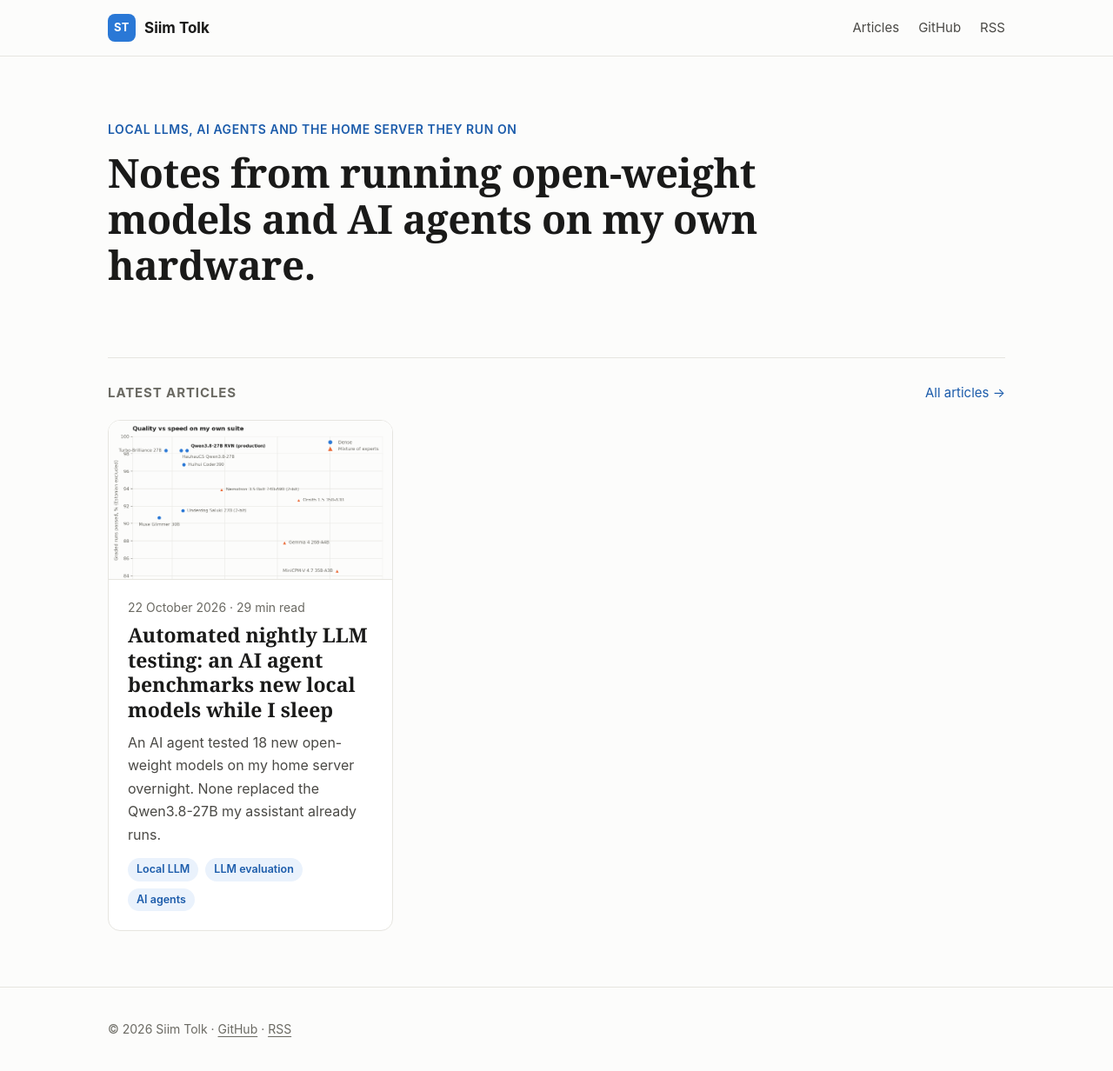
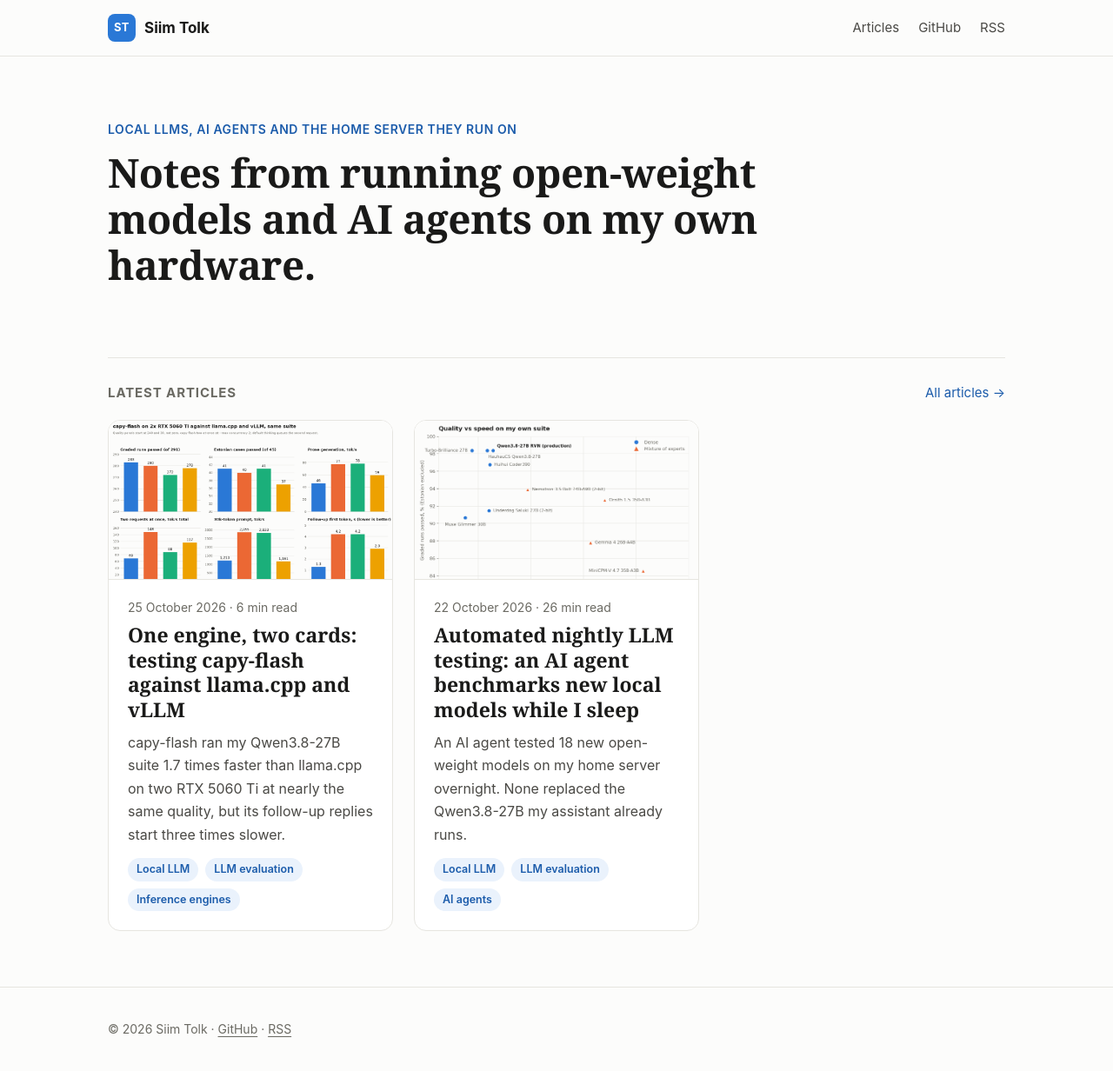
Before and after one commit to siimtolk/siimtolk.github.io, a Jekyll site: the page built from index.html, in a window 1280 px wide and 1249 px high. Shown: the top 1232 px of the window at 87% size. Built offline with Jekyll 4.4.1, drawn with Linux system fonts in a browser that asks for light colours; part of the change alters nothing that is shown.

Commit message:
capy-flash: own article with comparison chart and tables; short pointer in the LLM testing post
Co-Authored-By: Claude Sonnet 5.5 <noreply@anthropic.com>

```diff
--- a/_posts/2026-10-22-llm-testing-overnight.md
+++ b/_posts/2026-10-22-llm-testing-overnight.md
@@ -268,32 +268,7 @@ The AWQ build answered the side-by-side llama.cpp vs vLLM question. [twolven's b
 
 ## A third engine: capy-flash
 
-The newest candidate was not a model but an engine. capy-flash is a two-GPU tensor-parallel inference server for Qwen3.8-27B on RTX 50 cards. It runs its own `.ninfer` weight files, so it needs a build made for it: I used Feyd89's QUASAR-QAT NVFP4 artifact, 17.4 GB, stock Qwen3.8-27B with quantization-aware 4-bit projections and the MTP head included. Like the vLLM builds it is a separate candidate with its own procedure, and the agent again only measures; production is not switched. I started this test by hand at 04:01, outside the window, and production was down for an hour.
-
-It came up on the first try at full defaults, in 68 seconds (vLLM took 4.5 to 5.5 minutes), with one 196,608-token context in 25.9 GB. The catch is reasoning. Production runs at low reasoning effort; capy-flash has no server default for it, so out of the box the model thinks in full. I ran the suite twice, once at the server default and once with `reasoning_effort: low` sent on every request. Only the second is comparable with production.
-
-|  | llama.cpp (production) | capy-flash, effort low | capy-flash, default thinking | vLLM, Heretic ARA NVFP4 |
-| --- | --- | --- | --- | --- |
-| Context | 2 x 128k | 1 x 196k | 1 x 196k | 2 x 128k |
-| Graded / Estonian | 283/291, 41/45 | 280/291, 40/45 | 272/291, 41/45 | 278/291, 37/45 |
-| Uncensored / thinking off | 11/11, 113/141 | 10/11, 117 and 120/141 | 6/11, not run | 11/11, 115/141 |
-| Graded suite (min) | 54.5 | 34.5 | 52.4 | not run |
-| Prose / tool JSON (tok/s) | 46.0 / 65.5 | 77.0 / 121.5 | 78.3 / 120.0 | 59.1 / 89.1 |
-| 30k prompt processing (tok/s) | 1213 | 2855 | 2833 | 1161 |
-| Decode after 30k / 90k context (tok/s) | 39.0 / 26.5 | 78.3 / 68.8 | 72.2 / 76.3 | not run |
-| Two requests at once (tok/s) | 69 | 148 | 88 | 116.6 |
-| Follow-up time to first token (s) | 1.3 | 4.2 (2.2) | 4.2 | 2.9 |
-| VRAM (GB) | 25.5 | 25.9 | 25.9 | 30.2 |
-
-*Table 8. capy-flash vs llama.cpp and vLLM on the same two cards. The 148 tok/s and the 2.2 s follow-up come from `--max-concurrency 2`; the default profile serves one request at a time and queues the second.*
-
-At low effort the quality is close to production: 280 graded runs against 283, and 40 Estonian cases against 41. The speed is the best I have measured on these cards. Prose generates 1.7 times faster than production, prompts are read 2.4 times faster, and decoding barely slows with long context: 69 tok/s after 90,000 tokens against production's 26.5. With two requests at once it reaches 148 tok/s, about 2.1 times production, and it beats vLLM on every speed row with 4 GB less VRAM. The graded suite finished in 34.5 minutes instead of 54.5.
-
-At the server's default reasoning it would have been rejected. The model thinks until the 6,000-token cap: the code section falls from 21 to 12 of 24 runs, and five of the eleven uncensored questions run out of tokens rather than being refused. A live trial would need low effort on every request, or a thinking budget set on the server, which I have not tested.
-
-The weak spot is chat latency. An alternating conversation's follow-up took 4.2 seconds to the first token against production's 1.3. The cause showed up in the engine's own cache dump: the follow-up matches the cached prompt for all 12,906 tokens up to the `<think>` tag and then diverges, because the chat template drops the earlier turn's thinking while the cache keeps it. The first follow-up of each conversation therefore re-reads the whole history. From the second one on, the cache hits at 99.5% and the first token arrives in 0.27 seconds. The weights are also stock Qwen3.8, not uncensored, and one question already ran out of tokens.
-
-Verdict: tested, worth a live trial. It meets every point of the bar I set for it, and I will decide whether to switch. For a chat where answers are long, the speed pays off; where short follow-ups dominate, production's 1.3 seconds still wins.
+After vLLM I tested a third engine, capy-flash, on the same cards and the same suite. At low reasoning effort it passed 280 graded runs against production's 283 while generating 1.7 times faster, but its follow-up replies start 3 times slower. It has its own article: [One engine, two cards: testing capy-flash against llama.cpp and vLLM](/articles/capy-flash-test/).
 
 ## What I learned
 
--- /dev/null
+++ b/_posts/2026-10-25-capy-flash-test.md
@@ -0,0 +1,73 @@
+---
+layout: post
+title: "One engine, two cards: testing capy-flash against llama.cpp and vLLM"
+description: "capy-flash ran my Qwen3.8-27B suite 1.7 times faster than llama.cpp on two RTX 5060 Ti at nearly the same quality, but its follow-up replies start three times slower."
+date: 2026-10-25
+image: /assets/img/capy-flash-test/chart.png
+tags: [Local LLM, LLM evaluation, Inference engines]
+---
+
+This weekend an engine called capy-flash showed up on r/LocalLLaMA: a two-GPU tensor-parallel server for Qwen3.8-27B on RTX 50 cards, built for NVFP4, the 4-bit format Blackwell cards run natively. The author tunes it on two RTX 5070 Ti. I have two RTX 5060 Ti, so I ran it through my own acceptance suite and compared it with my production llama.cpp and with vLLM. The suite, the grading and the overnight agent that runs it are described in [Automated nightly LLM testing](/articles/llm-testing-overnight/); this article only covers what capy-flash did. Code, suite and every result are in [local-llm-eval](https://github.com/siimtolk/local-llm-eval).
+
+![Six panels comparing llama.cpp, capy-flash at low and default reasoning effort, and vLLM: graded runs passed, Estonian cases passed, prose speed, two requests at once, 30k prompt speed and follow-up latency](/assets/img/capy-flash-test/chart.png)
+
+*Figure 1. capy-flash against llama.cpp and vLLM on the same two cards and the same suite. The two quality panels start at 240 and 30, not at zero.*
+
+## What I tested
+
+capy-flash is an engine, not a model, so it needs weights in its own `.ninfer` format. I used Feyd89's QUASAR-QAT NVFP4 artifact: 17.4 GB, stock Qwen3.8-27B with quantization-aware 4-bit projections, the MTP draft head and vision included. It is not uncensored. Like a vLLM build, it is queued as its own candidate with its own procedure, and the agent only measures; production is never switched, that stays my decision. I started this test by hand at 04:01, outside the night window, and production was down for an hour.
+
+It came up on the first try at full defaults: 68 seconds to ready (vLLM took 4.5 to 5.5 minutes), one 196,608-token context with an INT8 KV cache, 25.9 GB of VRAM across both cards. The stock profile serves one request at a time; `--max-concurrency 2` makes two requests share the same pool.
+
+The catch is reasoning. Production runs at low reasoning effort, but capy-flash has no server default for it, so out of the box the model thinks in full. A semver prompt took 5,955 tokens at the default and 1,607 with `reasoning_effort: low` in the request. I therefore ran the suite twice, and only the low-effort run is comparable with production. For the thinking-off passes the engine rejects an effort setting together with `enable_thinking: false`, so those requests send no effort.
+
+## The numbers
+
+|  | llama.cpp (production) | capy-flash, effort low | capy-flash, default thinking | vLLM, Heretic ARA NVFP4 |
+| --- | --- | --- | --- | --- |
+| Context | 2 x 128k | 1 x 196k | 1 x 196k | 2 x 128k |
+| Graded / Estonian | 283/291, 41/45 | 280/291, 40/45 | 272/291, 41/45 | 278/291, 37/45 |
+| Uncensored / thinking off | 11/11, 113/141 | 10/11, 117 and 120/141 | 6/11, not run | 11/11, 115/141 |
+| Graded suite (min) | 54.5 | 34.5 | 52.4 | not run |
+| Prose / tool JSON (tok/s) | 46.0 / 65.5 | 77.0 / 121.5 | 78.3 / 120.0 | 59.1 / 89.1 |
+| 30k prompt processing (tok/s) | 1213 | 2855 | 2833 | 1161 |
+| Decode after 30k / 90k context (tok/s) | 39.0 / 26.5 | 78.3 / 68.8 | 72.2 / 76.3 | not run |
+| Two requests at once (tok/s) | 69 | 148 | 88 | 116.6 |
+| Follow-up time to first token (s) | 1.3 | 4.2 (2.2) | 4.2 | 2.9 |
+| VRAM (GB) | 25.5 | 25.9 | 25.9 | 30.2 |
+
+*Table 1. capy-flash vs llama.cpp and vLLM on the same two cards. The 148 tok/s and the 2.2 s follow-up (the figure in brackets) come from `--max-concurrency 2`; the default profile queues the second request, which starts after 6.1 s.*
+
+Per section of the graded suite (passed of runs):
+
+| Section | llama.cpp (production) | capy-flash, effort low | capy-flash, default thinking |
+| --- | --- | --- | --- |
+| Tools | 42/42 | 42/42 | 42/42 |
+| Agent | 47/48 | 46/48 | 48/48 |
+| Reasoning | 30/30 | 30/30 | 30/30 |
+| Extraction | 15/15 | 14/15 | 13/15 |
+| Code | 21/24 | 21/24 | 12/24 |
+| Hard | 48/48 | 48/48 | 47/48 |
+| Instruction following | 21/21 | 21/21 | 21/21 |
+| Judge | 18/18 | 18/18 | 18/18 |
+| Estonian | 41/45 | 40/45 | 41/45 |
+
+*Table 2. Graded sections. Out-of-tokens failures: 2 for production, 3 at effort low, 14 at default thinking.*
+
+## What it showed
+
+**Quality is close to production at low effort.** 280 graded runs against 283, 40 Estonian cases against 41. The misses were two remembered preferences in the agent section, one release name in extraction, two code cases (three runs out of tokens) and three Estonian cases. With thinking off the suite scored 117 and 120 of 141 in two runs, against production's 113, and Estonian was better too (33 against 29).
+
+**The speed is the best I have measured on these cards.** Prose generates 1.7 times faster than production (77 against 46 tok/s) and tool-call JSON 1.9 times (121 against 65). A 30k-token prompt is read 2.4 times faster. Decoding barely slows with context: 78 tok/s after 30,000 tokens and 69 after 90,000, against production's 39 and 26.5. With two requests at once it reaches 148 tok/s, about 2.1 times production. It beats vLLM on every speed row with 4 GB less VRAM, and the graded suite finished in 34.5 minutes instead of 54.5.
+
+**At the default reasoning it would be rejected.** The model thinks until the 6,000-token cap: the code section falls from 21 to 12 of 24 runs, and five of the eleven uncensored questions run out of tokens. Those are token-cap failures, not refusals. A live trial needs low effort on every request, or a thinking budget on the server, which I have not tested.
+
+**The weak spot is chat latency.** In alternating 13k-token conversations, the first follow-up took 4.2 seconds to the first token against production's 1.3. The engine's own cache dump shows why: the follow-up matches the cached prompt for all 12,906 tokens up to the `<think>` tag and then diverges, because the chat template drops the earlier turn's thinking while the cache keeps it. The first follow-up of each conversation therefore reads the whole history again. From the second one on, the cache hits at 99.5% and the first token arrives in 0.27 seconds. `--preserve-thinking` changed nothing, because my benchmark does not send the reasoning back.
+
+**It is not uncensored.** The weights are stock Qwen3.8. At low effort one of eleven questions (torrents) ran out of tokens, and I saw no outright refusal, but that is not guaranteed.
+
+## Verdict
+
+Tested, and worth a live trial. At low effort it meets every point of the bar I set for it: at least as many graded runs as the best vLLM build (280 against 278), Estonian at least 38 (40), clearly faster, and a context of at least 128k (196,608). The price is slower follow-ups, one request at a time unless concurrency is raised, and a model that is not uncensored. Where answers are long, the speed pays off; where short follow-ups dominate, production's 1.3 seconds still wins. I did not try DFlash2 speculative decoding, because this artifact ships no drafter, and the larger Flash-Next model needs more host RAM than my machine has.
+
+This is the same kind of personal acceptance test as in the first article, not a general benchmark: one suite, one pair of GPUs, one request at a time unless noted. Results and the full journal entry are in [local-llm-eval](https://github.com/siimtolk/local-llm-eval).
```
Also changed, not shown: assets/img/capy-flash-test/chart.png (added).
